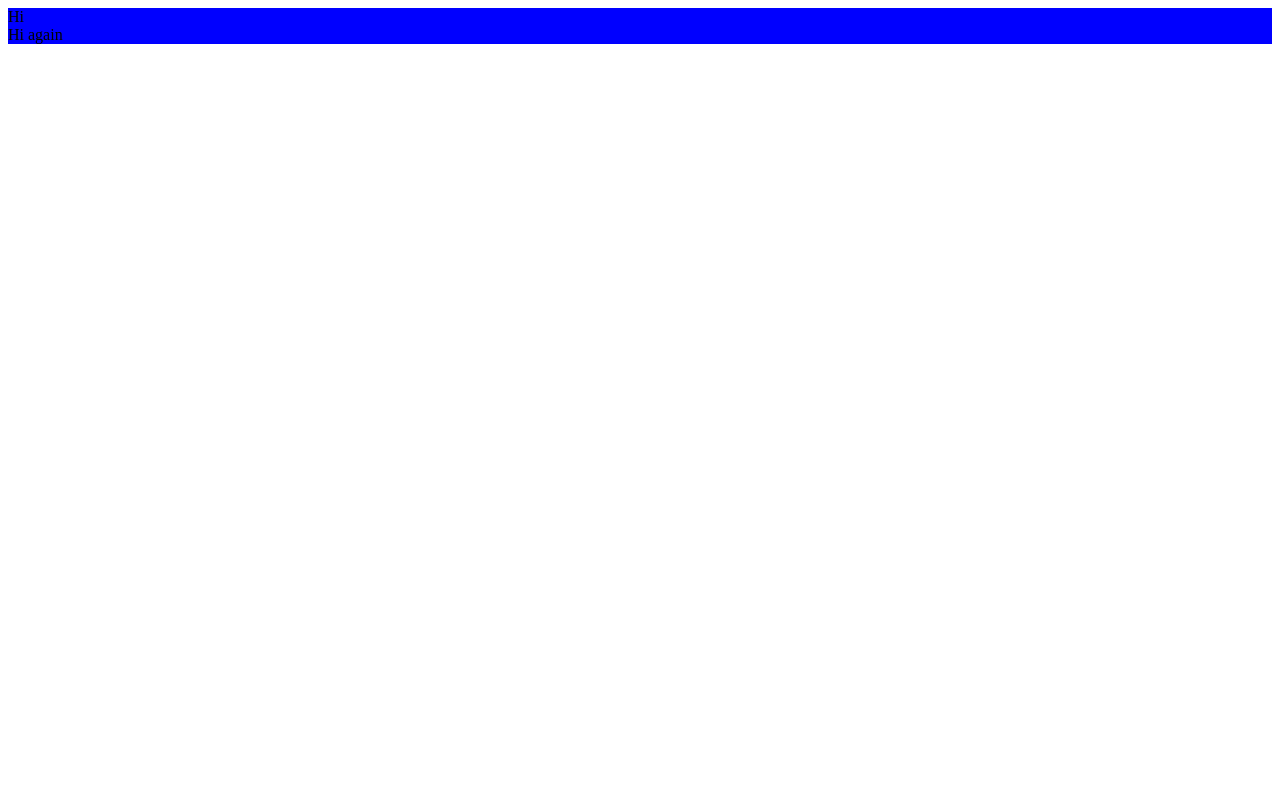
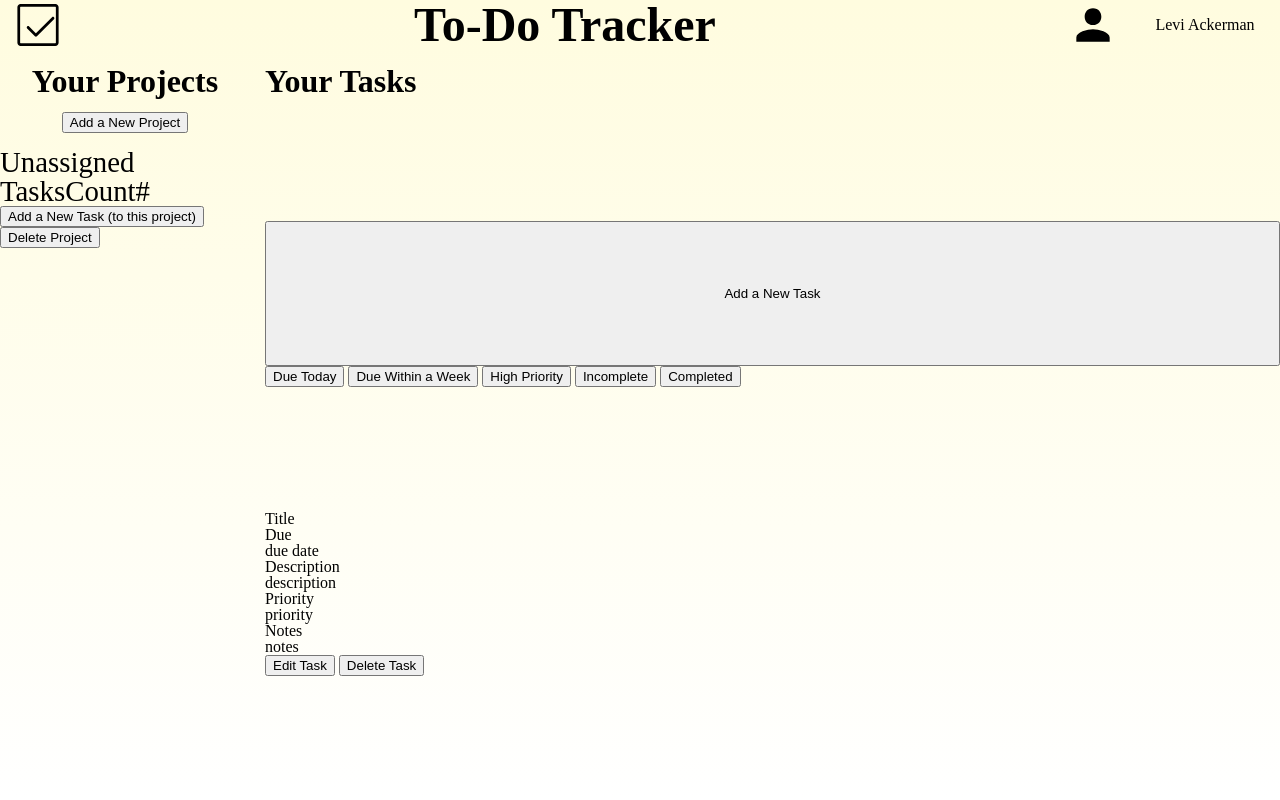
Before and after one commit to cblaylock18/to-do-list, a website built with webpack: page src/index.html in a window 1280 px wide. Built offline with nearby package versions, Linux system fonts and the light colour scheme.

Commit message:
Create html template and begin inital styling

```diff
--- a/package.json
+++ b/package.json
@@ -19,5 +19,8 @@
         "webpack": "^5.93.0",
         "webpack-cli": "^5.1.4",
         "webpack-dev-server": "^5.0.4"
+    },
+    "dependencies": {
+        "date-fns": "^3.6.0"
     }
 }
--- a/src/index.html
+++ b/src/index.html
@@ -6,6 +6,59 @@
         <title>To-Do List</title>
     </head>
     <body>
-        <div>Hi</div>
+        <div id="site">
+            <header>
+                <img
+                    alt="To-do list site logo, an image of a checklist"
+                    class="logo"
+                />
+                <h1>To-Do Tracker</h1>
+                <img alt="user icon" class="user-icon" />
+                <div>Levi Ackerman</div>
+            </header>
+            <div class="sidebar">
+                <h2>Your Projects</h2>
+                <button class="add-project">Add a New Project</button>
+                <div class="project-list">
+                    <div class="project">
+                        <div>Unassigned Tasks<span>Count#</span></div>
+                        <button class="add-task">
+                            Add a New Task (to this project)
+                        </button>
+                        <button class="delete-project">Delete Project</button>
+                    </div>
+                </div>
+            </div>
+            <div class="content">
+                <h2>Your Tasks</h2>
+                <button class="add-task">Add a New Task</button>
+                <div class="filter">
+                    <button class="filter-option">Due Today</button>
+                    <button class="filter-option">Due Within a Week</button>
+                    <button class="filter-option">High Priority</button>
+                    <button class="filter-option">Incomplete</button>
+                    <button class="filter-option">Completed</button>
+                </div>
+                <div class="task-list">
+                    <div>
+                        <h3>Title</h3>
+                        <div>Due</div>
+                        <div>due date</div>
+                        <div>Description</div>
+                        <div>description</div>
+                        <div>Priority</div>
+                        <div>priority</div>
+                        <div>Notes</div>
+                        <div>notes</div>
+                        <button class="edit-task">Edit Task</button>
+                        <button class="delete-task">Delete Task</button>
+                    </div>
+                </div>
+            </div>
+        </div>
     </body>
 </html>
+<!-- <label for="task-description">Description</label>
+<textarea name="task-description" id="task-description" rows="5" cols="50">
+Describe your task [optional]</textarea
+> -->
--- a/src/index.js
+++ b/src/index.js
@@ -1,7 +1,6 @@
 import "./style.css";
+import logo from "./imgs/logo.svg";
+import userIcon from "./imgs/user-icon.svg";
 
-const newDiv = document.createElement("div");
-newDiv.textContent = "Hi again";
-
-const body = document.querySelector("body");
-body.appendChild(newDiv);
+document.querySelector(".logo").src = logo;
+document.querySelector(".user-icon").src = userIcon;
--- a/src/style.css
+++ b/src/style.css
@@ -1,3 +1,170 @@
-div {
-    background-color: blue;
+Reset CSS html,
+body,
+div,
+span,
+applet,
+object,
+iframe,
+h1,
+h2,
+h3,
+h4,
+h5,
+h6,
+p,
+blockquote,
+pre,
+a,
+abbr,
+acronym,
+address,
+big,
+cite,
+code,
+del,
+dfn,
+em,
+img,
+ins,
+kbd,
+q,
+s,
+samp,
+small,
+strike,
+strong,
+sub,
+sup,
+tt,
+var,
+b,
+u,
+i,
+center,
+dl,
+dt,
+dd,
+ol,
+ul,
+li,
+fieldset,
+form,
+label,
+legend,
+table,
+caption,
+tbody,
+tfoot,
+thead,
+tr,
+th,
+td,
+article,
+aside,
+canvas,
+details,
+embed,
+figure,
+figcaption,
+footer,
+header,
+hgroup,
+menu,
+nav,
+output,
+ruby,
+section,
+summary,
+time,
+mark,
+audio,
+video {
+    margin: 0;
+    padding: 0;
+    border: 0;
+    font-size: 100%;
+    font: inherit;
+    vertical-align: baseline;
 }
+article,
+aside,
+details,
+figcaption,
+figure,
+footer,
+header,
+hgroup,
+menu,
+nav,
+section {
+    display: block;
+}
+body {
+    line-height: 1;
+}
+ol,
+ul {
+    list-style: none;
+}
+blockquote,
+q {
+    quotes: none;
+}
+blockquote:before,
+blockquote:after,
+q:before,
+q:after {
+    content: "";
+    content: none;
+}
+table {
+    border-collapse: collapse;
+    border-spacing: 0;
+}
+
+body {
+    background-image: linear-gradient(rgb(255, 252, 223), white);
+    background-repeat: no-repeat;
+}
+
+#site {
+    display: grid;
+    grid-template-columns: 250px 1fr;
+    grid-template-rows: auto 1fr;
+    gap: 15px;
+    min-height: 100vh;
+}
+
+header {
+    grid-area: 1 / 1 / 2 / -1;
+    display: grid;
+    grid-template-columns: 75px 1fr 75px 150px;
+    place-items: center;
+}
+
+h1 {
+    font-size: 3rem;
+    font-weight: bolder;
+}
+
+.sidebar {
+    grid-area: 2 / 1 / 3 / 2;
+    display: flex;
+    flex-direction: column;
+    align-items: center;
+    gap: 15px;
+}
+
+h2 {
+    font-size: 2rem;
+    font-weight: bold;
+}
+
+.project > div {
+    font-size: 1.8rem;
+}
+
+.content {
+    grid-area: 2 / 2 / 3 / -1;
+    display: grid;
+}
```
Also changed, not shown: src/imgs/logo.svg (added), src/imgs/user-icon.svg (added), 1 other file.
